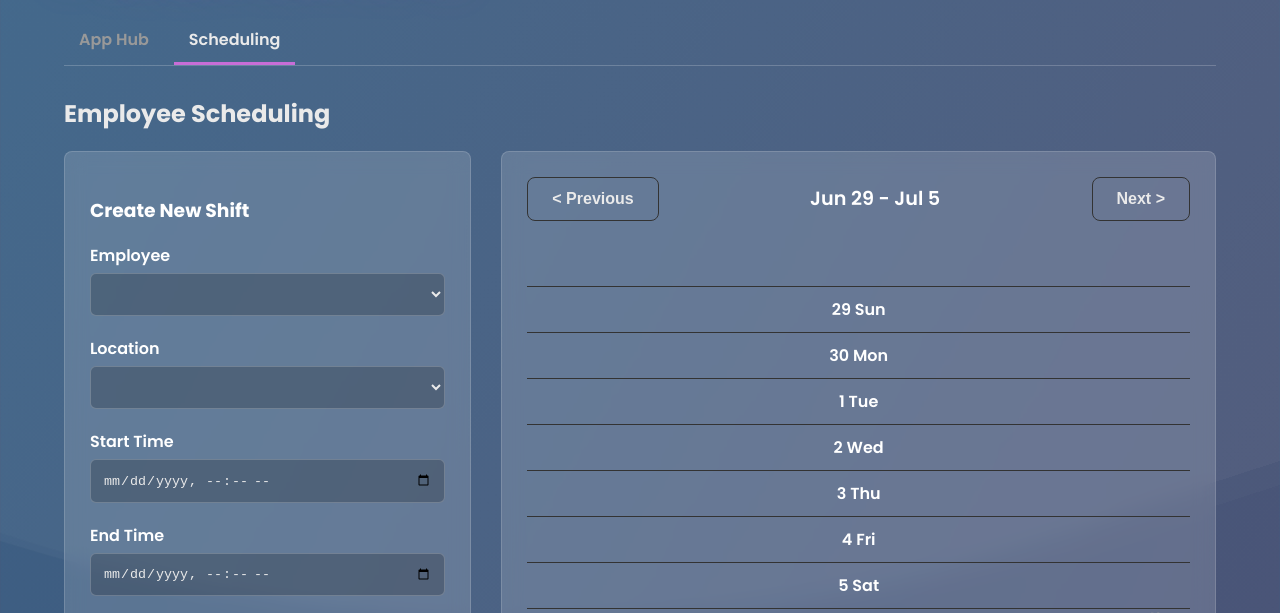
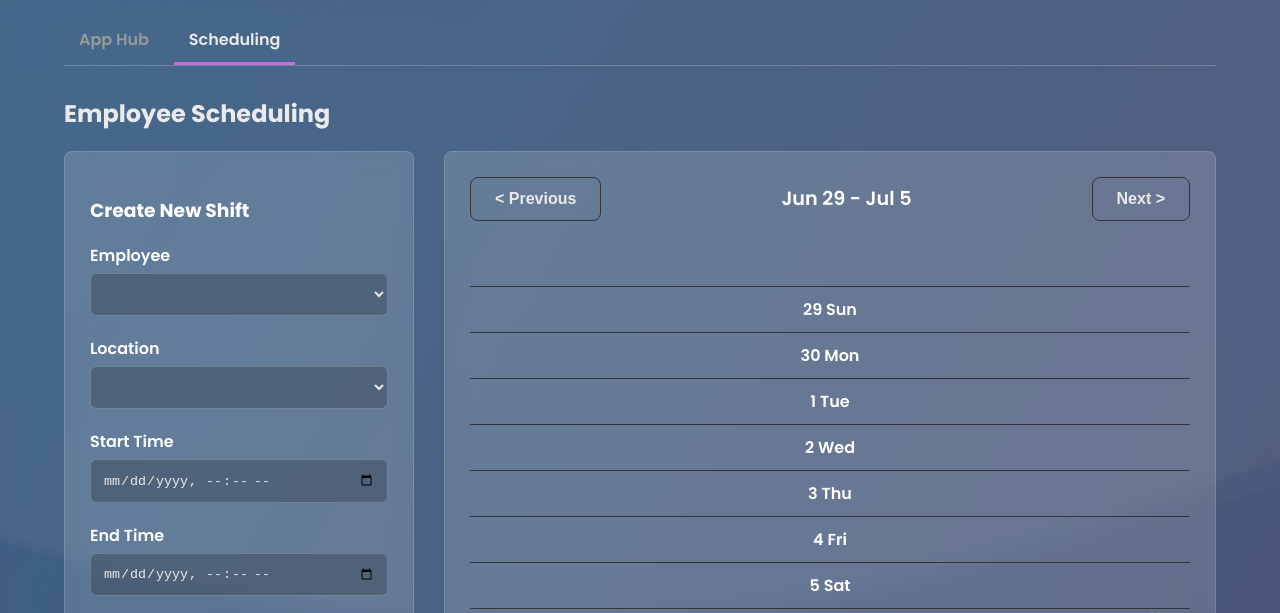
Before and after one commit to someguyrighthere/Flow, a website: page scheduling.html in a window 1280 px wide. Shown: the part 110-723 px from the top of the page. Drawn offline with Linux system fonts and the light colour scheme; no server answers; sample sign-in values are in the browser's storage.

Commit message:
Update scheduling.html

```diff
--- a/scheduling.html
+++ b/scheduling.html
@@ -28,25 +28,16 @@
         }
         .form-group select option { background-color: #2a2a2e; color: #f0f0f0; }
 
-        /* NEW: Flexbox layout for the main content */
+        /* Restored Grid Layout */
         .scheduling-layout {
-            display: flex;
-            flex-direction: column;
+            display: grid;
+            grid-template-columns: 1fr;
             gap: 30px;
         }
         @media (min-width: 1024px) {
             .scheduling-layout {
-                flex-direction: row;
+                grid-template-columns: 350px 1fr;
             }
-        }
-
-        .side-panel {
-            flex: 1 1 350px; /* Grow, shrink, and basis */
-            min-width: 300px;
-        }
-
-        .main-panel {
-            flex: 2 1 600px; /* Grow more, basis of 600px */
         }
 
         /* Calendar Styles */
```
